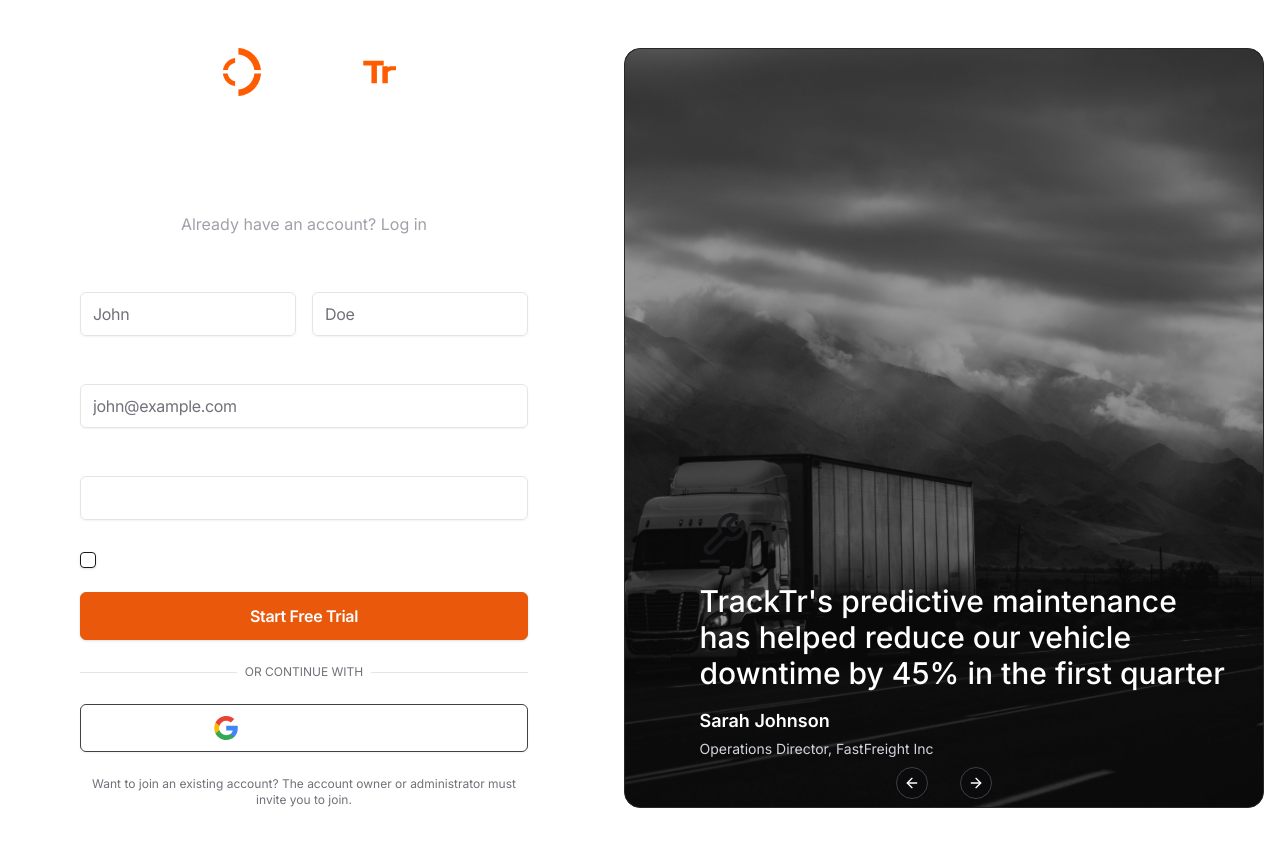
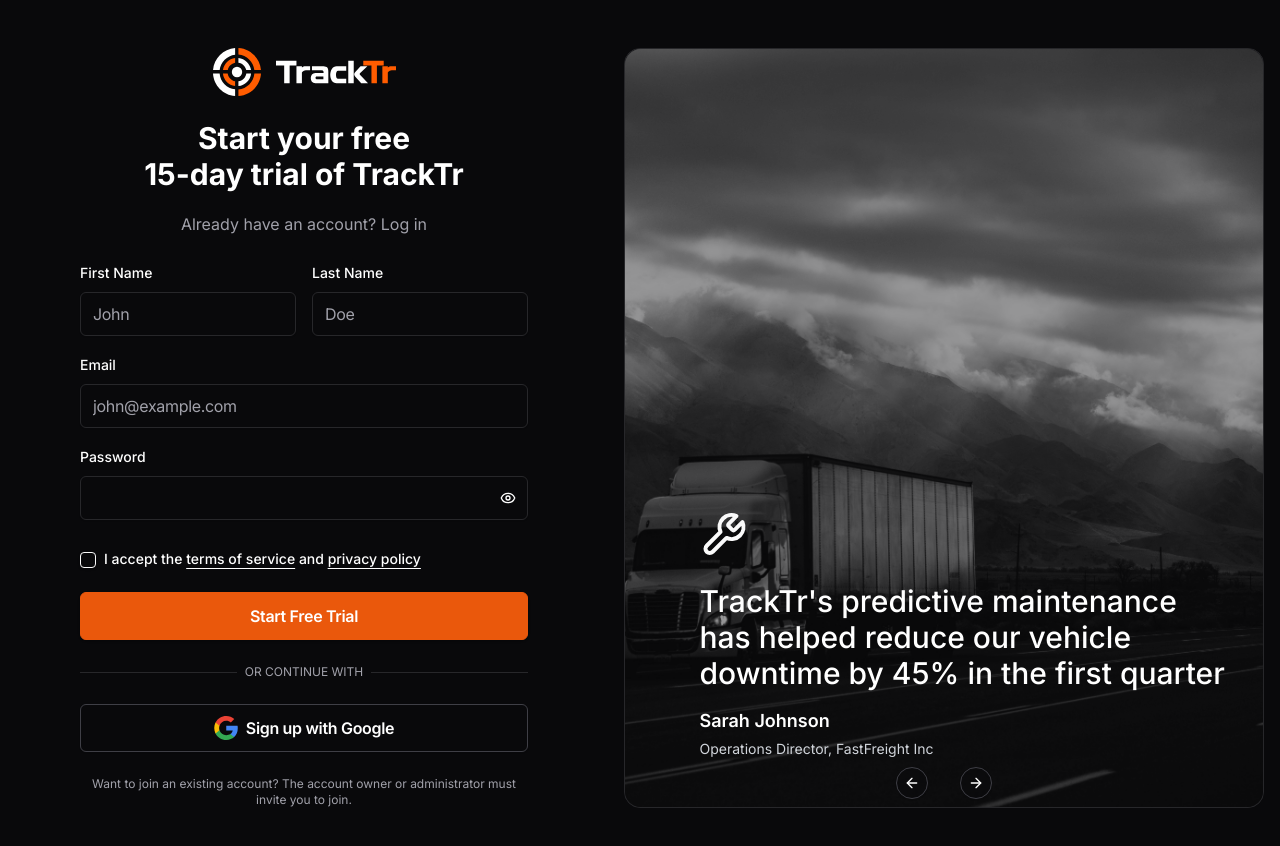
Before and after one commit to rlllup0084/tracktr_v1, a Next.js app: page /register in a window 1280 px wide. Shown: the top 846 px of the page. Built offline with nearby package versions, Linux system fonts and the light colour scheme.

Commit message:
Added query provider

```diff
--- a/src/app/layout.tsx
+++ b/src/app/layout.tsx
@@ -3,6 +3,7 @@ import { Inter } from 'next/font/google';
 import './globals.css';
 import { Toaster } from 'sonner';
 import { ThemeProvider } from '@/components/theme-provider';
+import { QueryProvider } from '@/components/query-provider';
 
 const inter = Inter({
   subsets: ['latin'],
@@ -27,12 +28,14 @@ export default function RootLayout({
       <body className={`${inter.className} antialiased`}>
         <ThemeProvider
           attribute='class'
-          defaultTheme='system'
+          defaultTheme='dark'
           enableSystem
           disableTransitionOnChange
         >
-          {children}
-          <Toaster />
+          <QueryProvider>
+            {children}
+            <Toaster />
+          </QueryProvider>
         </ThemeProvider>
       </body>
     </html>
--- /dev/null
+++ b/src/components/query-provider.tsx
@@ -0,0 +1,53 @@
+// In Next.js, this file would be called: app/providers.tsx
+'use client'
+
+// Since QueryClientProvider relies on useContext under the hood, we have to put 'use client' on top
+import {
+  isServer,
+  QueryClient,
+  QueryClientProvider,
+} from '@tanstack/react-query'
+
+function makeQueryClient() {
+  return new QueryClient({
+    defaultOptions: {
+      queries: {
+        // With SSR, we usually want to set some default staleTime
+        // above 0 to avoid refetching immediately on the client
+        staleTime: 60 * 1000,
+      },
+    },
+  })
+}
+
+let browserQueryClient: QueryClient | undefined = undefined
+
+function getQueryClient() {
+  if (isServer) {
+    // Server: always make a new query client
+    return makeQueryClient()
+  } else {
+    // Browser: make a new query client if we don't already have one
+    // This is very important, so we don't re-make a new client if React
+    // suspends during the initial render. This may not be needed if we
+    // have a suspense boundary BELOW the creation of the query client
+    if (!browserQueryClient) browserQueryClient = makeQueryClient()
+    return browserQueryClient
+  }
+}
+
+interface QueryProviderProps {
+  children: React.ReactNode;
+};
+
+export const QueryProvider = ({ children }: QueryProviderProps) => {
+  // NOTE: Avoid useState when initializing the query client if you don't
+  //       have a suspense boundary between this and the code that may
+  //       suspend because React will throw away the client on the initial
+  //       render if it suspends and there is no boundary
+  const queryClient = getQueryClient()
+
+  return (
+    <QueryClientProvider client={queryClient}>{children}</QueryClientProvider>
+  )
+}
```
